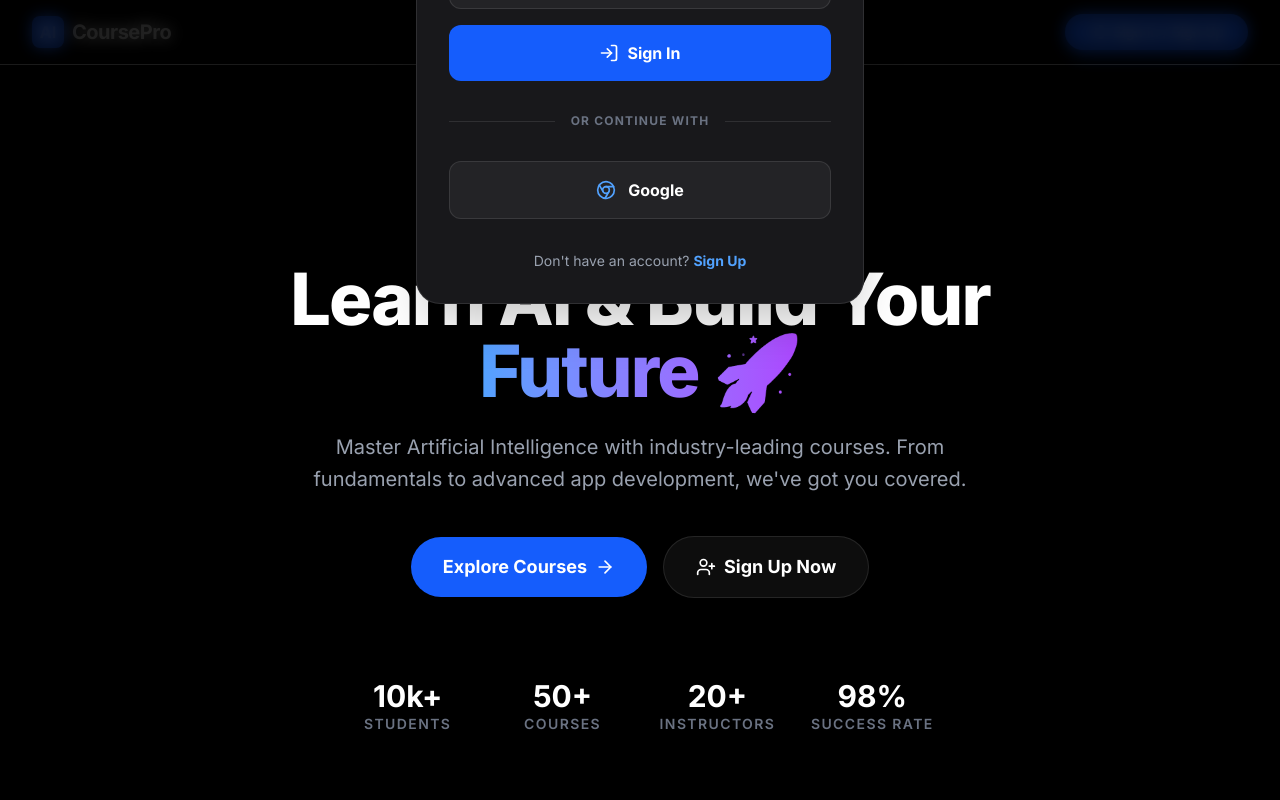
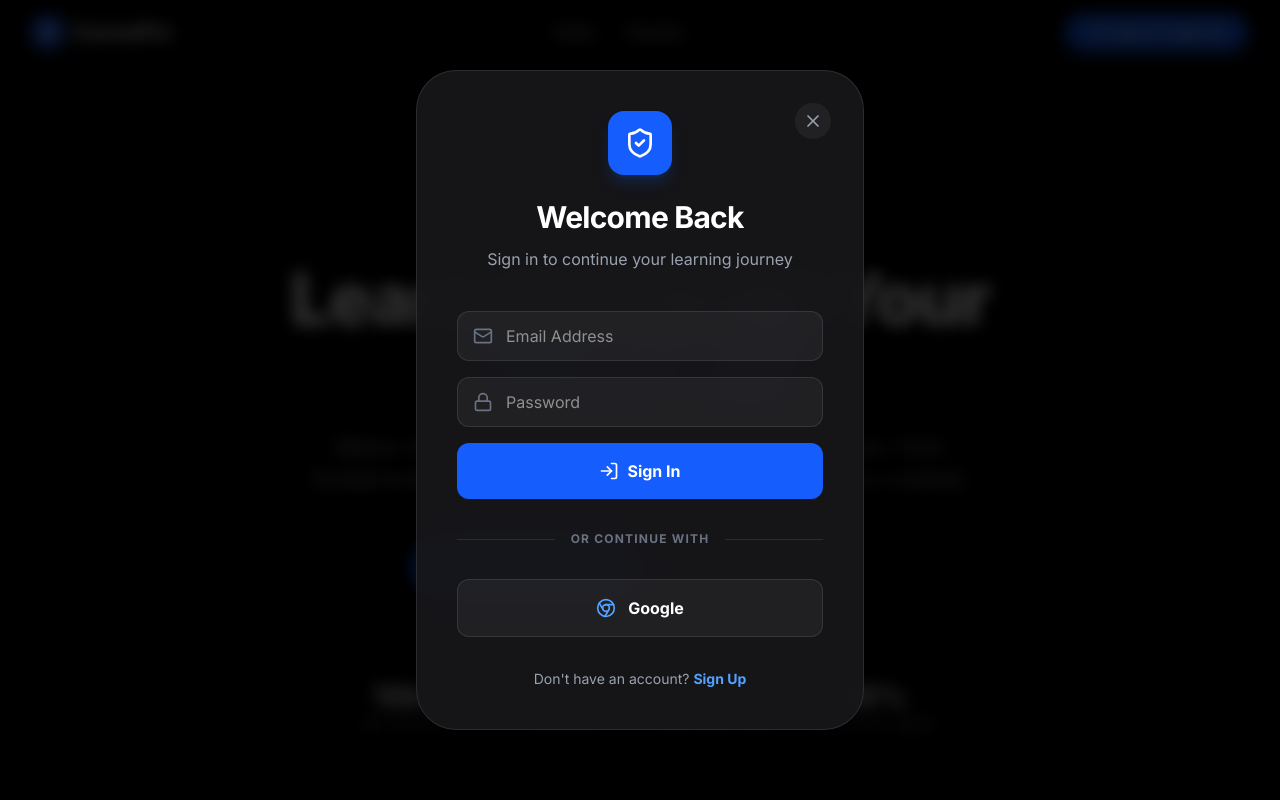
Before and after one commit to codewithchiku0250/CousePro, a React (Vite) app: page / in a window 1280 px wide. Both pictures are taken after a click on the button "Sign In / Sign Up". Shown: the top 800 px of the page. Built offline with nearby package versions, Linux system fonts and the light colour scheme; no server answers.

Commit message:
feat: Centralize authentication modal management
Integrates AuthModal into the main App component and uses a custom event for triggering it from other components like Navbar, Home, and CourseDetail. This removes redundant modal state management and simplifies the authentication flow.

```diff
--- a/src/App.tsx
+++ b/src/App.tsx
@@ -13,10 +13,18 @@ import CourseDetail from './pages/CourseDetail';
 import Dashboard from './pages/Dashboard';
 import Learning from './pages/Learning';
 import Admin from './pages/Admin';
+import AuthModal from './components/AuthModal';
 
 export default function App() {
   const [user, loading] = useAuthState(auth);
   const [isAuthReady, setIsAuthReady] = useState(false);
+  const [isAuthModalOpen, setIsAuthModalOpen] = useState(false);
+
+  useEffect(() => {
+    const handleOpenAuth = () => setIsAuthModalOpen(true);
+    window.addEventListener('open-auth-modal', handleOpenAuth);
+    return () => window.removeEventListener('open-auth-modal', handleOpenAuth);
+  }, []);
 
   useEffect(() => {
     const unsubscribe = onAuthStateChanged(auth, async (user) => {
@@ -84,6 +92,10 @@ export default function App() {
         </main>
         <Footer />
       </div>
+      <AuthModal
+        isOpen={isAuthModalOpen}
+        onClose={() => setIsAuthModalOpen(false)}
+      />
     </Router>
   );
 }
--- a/src/components/AuthModal.tsx
+++ b/src/components/AuthModal.tsx
@@ -1,6 +1,6 @@
 import React, { useState } from 'react';
 import { motion, AnimatePresence } from 'motion/react';
-import { X, Mail, Lock, User, LogIn, UserPlus, Chrome } from 'lucide-react';
+import { X, Mail, Lock, User, LogIn, UserPlus, Chrome, ShieldCheck } from 'lucide-react';
 import { auth, signInWithGoogle, signInWithEmailAndPassword, createUserWithEmailAndPassword, updateProfile } from '../lib/firebase';
 import { cn } from '../lib/utils';
 
@@ -66,20 +66,23 @@ export default function AuthModal({ isOpen, onClose }: AuthModalProps) {
         initial={{ opacity: 0, scale: 0.9, y: 20 }}
         animate={{ opacity: 1, scale: 1, y: 0 }}
         exit={{ opacity: 0, scale: 0.9, y: 20 }}
-        className="relative w-full max-w-md overflow-hidden rounded-3xl border border-white/10 bg-zinc-900 p-8 shadow-2xl"
+        className="relative w-full max-w-md overflow-hidden rounded-[2.5rem] border border-white/10 bg-zinc-900/90 p-8 shadow-2xl backdrop-blur-xl md:p-10"
       >
         <button
           onClick={onClose}
-          className="absolute right-6 top-6 text-gray-500 hover:text-white transition-colors"
+          className="absolute right-8 top-8 rounded-full bg-white/5 p-2 text-gray-400 hover:bg-white/10 hover:text-white transition-all"
         >
-          <X className="h-6 w-6" />
+          <X className="h-5 w-5" />
         </button>
 
-        <div className="mb-8 text-center">
-          <h2 className="text-3xl font-bold text-white">
+        <div className="mb-10 text-center">
+          <div className="mx-auto mb-6 flex h-16 w-16 items-center justify-center rounded-2xl bg-blue-600 shadow-lg shadow-blue-600/20">
+            <ShieldCheck className="h-8 w-8 text-white" />
+          </div>
+          <h2 className="text-3xl font-bold tracking-tight text-white">
             {isLogin ? 'Welcome Back' : 'Create Account'}
           </h2>
-          <p className="mt-2 text-gray-400">
+          <p className="mt-3 text-gray-400">
             {isLogin ? 'Sign in to continue your learning journey' : 'Join our community of AI experts'}
           </p>
         </div>
--- a/src/components/CourseCard.tsx
+++ b/src/components/CourseCard.tsx
@@ -24,8 +24,16 @@ export default function CourseCard({ course }: CourseCardProps) {
           className="h-full w-full object-cover transition-transform duration-500 group-hover:scale-110"
           referrerPolicy="no-referrer"
         />
-        <div className="absolute inset-0 bg-gradient-to-t from-black/60 to-transparent" />
-        <div className="absolute bottom-3 left-3 flex items-center gap-1 rounded-full bg-blue-600 px-2 py-1 text-[10px] font-bold uppercase text-white">
+        <div className="absolute inset-0 bg-gradient-to-t from-black/60 via-transparent to-transparent opacity-60 transition-opacity group-hover:opacity-80" />
+
+        {/* Play Icon Overlay on Hover */}
+        <div className="absolute inset-0 flex items-center justify-center opacity-0 transition-opacity duration-300 group-hover:opacity-100">
+          <div className="flex h-12 w-12 items-center justify-center rounded-full bg-blue-600/90 text-white shadow-xl backdrop-blur-sm">
+            <ArrowRight className="h-6 w-6" />
+          </div>
+        </div>
+
+        <div className="absolute bottom-3 left-3 flex items-center gap-1 rounded-full bg-blue-600 px-2 py-1 text-[10px] font-bold uppercase text-white shadow-lg">
           <Star className="h-3 w-3 fill-current" />
           Best Seller
         </div>
--- a/src/components/Footer.tsx
+++ b/src/components/Footer.tsx
@@ -34,17 +34,17 @@ export default function Footer() {
             <ul className="space-y-4">
               <li><Link to="/courses" className="text-gray-400 hover:text-white transition-colors">All Courses</Link></li>
               <li><Link to="/dashboard" className="text-gray-400 hover:text-white transition-colors">My Learning</Link></li>
-              <li><Link to="#" className="text-gray-400 hover:text-white transition-colors">Pricing</Link></li>
-              <li><Link to="#" className="text-gray-400 hover:text-white transition-colors">Testimonials</Link></li>
+              <li><Link to="/courses" className="text-gray-400 hover:text-white transition-colors">Pricing</Link></li>
+              <li><Link to="/" className="text-gray-400 hover:text-white transition-colors">Testimonials</Link></li>
             </ul>
           </div>
 
           <div>
             <h3 className="text-sm font-semibold uppercase tracking-wider text-white mb-6">Support</h3>
             <ul className="space-y-4">
-              <li><Link to="#" className="text-gray-400 hover:text-white transition-colors">Help Center</Link></li>
-              <li><Link to="#" className="text-gray-400 hover:text-white transition-colors">Terms of Service</Link></li>
-              <li><Link to="#" className="text-gray-400 hover:text-white transition-colors">Privacy Policy</Link></li>
+              <li><Link to="/" className="text-gray-400 hover:text-white transition-colors">Help Center</Link></li>
+              <li><Link to="/" className="text-gray-400 hover:text-white transition-colors">Terms of Service</Link></li>
+              <li><Link to="/" className="text-gray-400 hover:text-white transition-colors">Privacy Policy</Link></li>
               <li className="flex items-center gap-2 text-gray-400">
                 <Mail className="h-4 w-4" />
                 support@aicoursepro.com
--- a/src/components/Navbar.tsx
+++ b/src/components/Navbar.tsx
@@ -6,12 +6,14 @@ import { cn } from '../lib/utils';
 import { useEffect, useState } from 'react';
 import { doc, getDoc } from 'firebase/firestore';
 import { db } from '../lib/firebase';
-import AuthModal from './AuthModal';
 
 export default function Navbar() {
   const [user] = useAuthState(auth);
   const [isAdmin, setIsAdmin] = useState(false);
-  const [isAuthModalOpen, setIsAuthModalOpen] = useState(false);
+
+  const openAuthModal = () => {
+    window.dispatchEvent(new CustomEvent('open-auth-modal'));
+  };
 
   useEffect(() => {
     if (user) {
@@ -74,7 +76,7 @@ export default function Navbar() {
             </div>
           ) : (
             <button
-              onClick={() => setIsAuthModalOpen(true)}
+              onClick={openAuthModal}
               className="flex items-center gap-2 rounded-full bg-blue-600 px-6 py-2 text-sm font-medium text-white hover:bg-blue-700 transition-all shadow-lg shadow-blue-600/20"
             >
               <LogIn className="h-4 w-4" />
@@ -83,11 +85,6 @@ export default function Navbar() {
           )}
         </div>
       </div>
-
-      <AuthModal
-        isOpen={isAuthModalOpen}
-        onClose={() => setIsAuthModalOpen(false)}
-      />
     </nav>
   );
 }
--- a/src/pages/CourseDetail.tsx
+++ b/src/pages/CourseDetail.tsx
@@ -48,7 +48,7 @@ export default function CourseDetail() {
 
   const handlePayment = async () => {
     if (!user) {
-      console.error('User not logged in');
+      window.dispatchEvent(new CustomEvent('open-auth-modal'));
       return;
     }
 
--- a/src/pages/Courses.tsx
+++ b/src/pages/Courses.tsx
@@ -164,7 +164,12 @@ export default function Courses() {
         {loading ? (
           <div className="grid grid-cols-1 gap-8 sm:grid-cols-2 lg:grid-cols-3">
             {[1, 2, 3, 4, 5, 6].map((i) => (
-              <div key={i} className="h-[400px] animate-pulse rounded-2xl bg-zinc-900" />
+              <div key={i} className="flex flex-col gap-4 rounded-2xl border border-white/5 bg-zinc-900/50 p-4">
+                <div className="aspect-video w-full animate-pulse rounded-xl bg-white/5" />
+                <div className="h-4 w-1/4 animate-pulse rounded bg-white/5" />
+                <div className="h-6 w-3/4 animate-pulse rounded bg-white/5" />
+                <div className="h-12 w-full animate-pulse rounded-xl bg-white/5 mt-auto" />
+              </div>
             ))}
           </div>
         ) : (
--- a/src/pages/Home.tsx
+++ b/src/pages/Home.tsx
@@ -5,12 +5,13 @@ import { SEED_COURSES } from '../constants';
 import CourseCard from '../components/CourseCard';
 import { auth } from '../lib/firebase';
 import { useAuthState } from 'react-firebase-hooks/auth';
-import { useState } from 'react';
-import AuthModal from '../components/AuthModal';
 
 export default function Home() {
   const [user] = useAuthState(auth);
-  const [isAuthModalOpen, setIsAuthModalOpen] = useState(false);
+
+  const openAuthModal = () => {
+    window.dispatchEvent(new CustomEvent('open-auth-modal'));
+  };
 
   return (
     <div className="flex flex-col">
@@ -52,7 +53,7 @@ export default function Home() {
             </Link>
             {!user && (
               <button
-                onClick={() => setIsAuthModalOpen(true)}
+                onClick={openAuthModal}
                 className="flex w-full items-center justify-center gap-2 rounded-full border border-white/10 bg-white/5 px-8 py-4 text-lg font-bold text-white transition-all hover:bg-white/10 sm:w-auto"
               >
                 <UserPlus className="h-5 w-5" />
@@ -138,7 +139,7 @@ export default function Home() {
             </Link>
             {!user && (
               <button
-                onClick={() => setIsAuthModalOpen(true)}
+                onClick={openAuthModal}
                 className="rounded-full border border-white/20 bg-white/10 px-8 py-4 text-lg font-bold text-white backdrop-blur-sm transition-all hover:bg-white/20"
               >
                 Sign Up Now
@@ -147,11 +148,6 @@ export default function Home() {
           </div>
         </div>
       </section>
-
-      <AuthModal
-        isOpen={isAuthModalOpen}
-        onClose={() => setIsAuthModalOpen(false)}
-      />
     </div>
   );
 }
```
